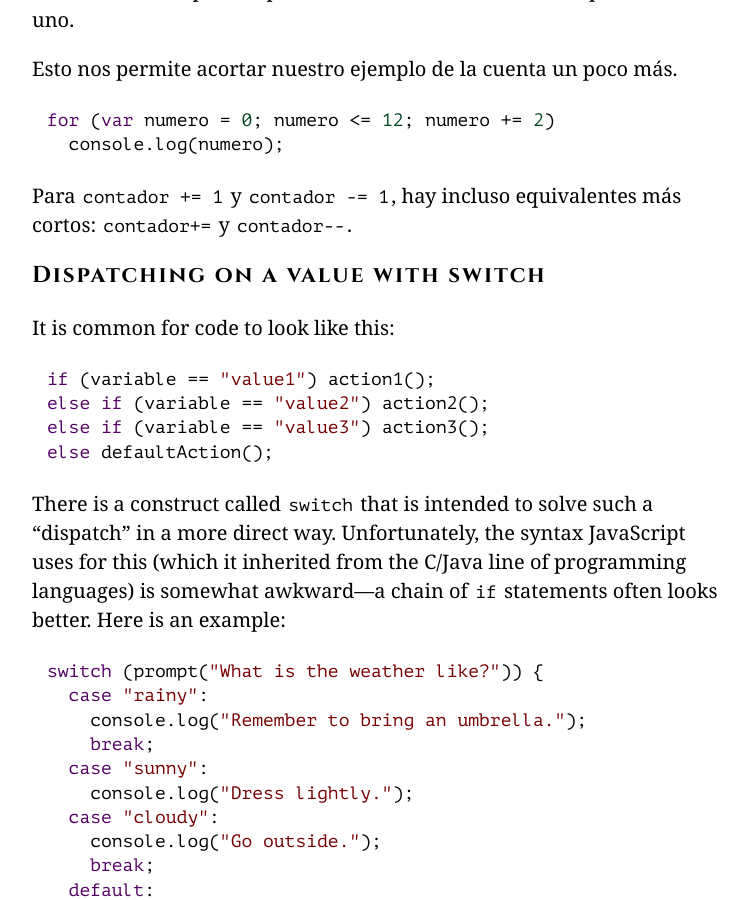
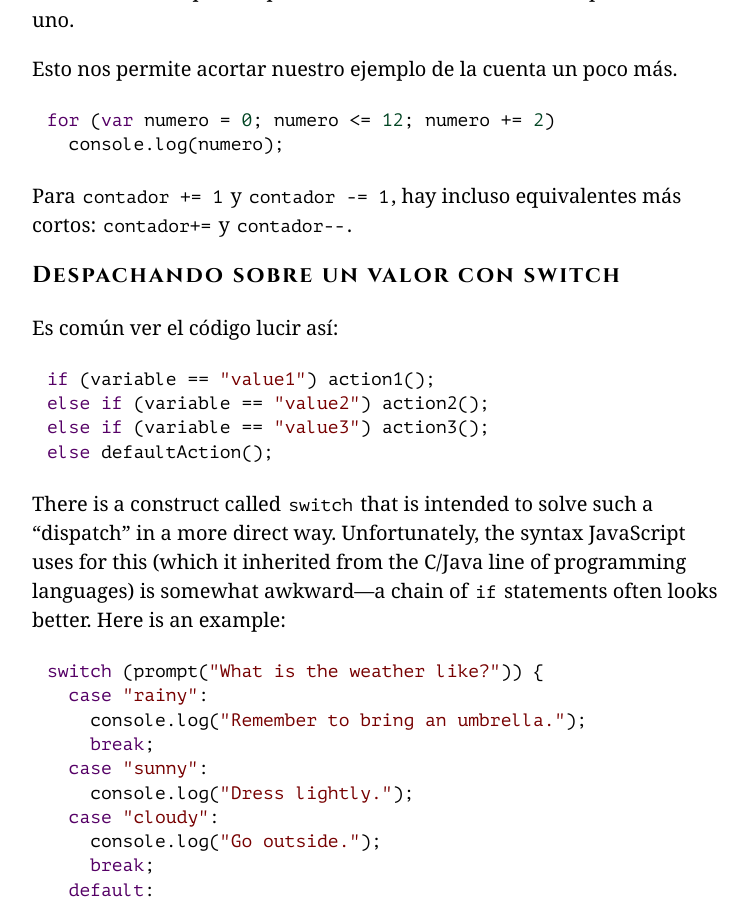
Before and after one commit to hectorip/Eloquent-JavaScript-ES-online, a Jekyll site: the page chapters/02_program_structure.html, which Jekyll copies as it is, in a window 1280 px wide and 900 px high, scrolled down 15829 px. Shown: the whole window, without its empty margins (258-1006 px from the left). Built offline with Jekyll 4.4.1, drawn with Linux system fonts in a browser that asks for light colours; nearby versions of some CDN libraries; library files that are not in the unit come from our copies.

Commit message:
empezando con switch

```diff
--- a/chapters/02_program_structure.html
+++ b/chapters/02_program_structure.html
@@ -504,8 +504,8 @@ para mantener un valor basado en el valor previo de esa variable.</p>
   <span class="cm-variable">console</span>.<span class="cm-property">log</span>(<span class="cm-variable">numero</span>);</pre>
 <p><a class=p_ident id="p_FfbvtxPJa+" href="#p_FfbvtxPJa+"></a>Para <code>contador += 1</code> y <code>contador -= 1</code>,
 hay incluso equivalentes más cortos: <code>contador+=</code> y <code>contador--</code>.</p>
-<h2><a class=h_ident id="h_jMKsa0SXdL" href="#h_jMKsa0SXdL"></a>Dispatching on a value with switch</h2>
-<p><a class=p_ident id="p_t3Fw/3tp0F" href="#p_t3Fw/3tp0F"></a>It is common for code to look like this:</p>
+<h2><a class=h_ident id="h_2v63hgIJH5" href="#h_2v63hgIJH5"></a>Despachando sobre un valor con switch</h2>
+<p><a class=p_ident id="p_kbM1GPcLn9" href="#p_kbM1GPcLn9"></a>Es común ver el código lucir así:</p>
 <pre data-language="javascript" class="snippet cm-s-default"><a class=c_ident id="c_A9TwfNNqCW" href="#c_A9TwfNNqCW"></a><span class="cm-keyword">if</span> (<span class="cm-variable">variable</span> <span class="cm-operator">==</span> <span class="cm-string">"value1"</span>) <span class="cm-variable">action1</span>();
 <span class="cm-keyword">else</span> <span class="cm-keyword">if</span> (<span class="cm-variable">variable</span> <span class="cm-operator">==</span> <span class="cm-string">"value2"</span>) <span class="cm-variable">action2</span>();
 <span class="cm-keyword">else</span> <span class="cm-keyword">if</span> (<span class="cm-variable">variable</span> <span class="cm-operator">==</span> <span class="cm-string">"value3"</span>) <span class="cm-variable">action3</span>();
```
